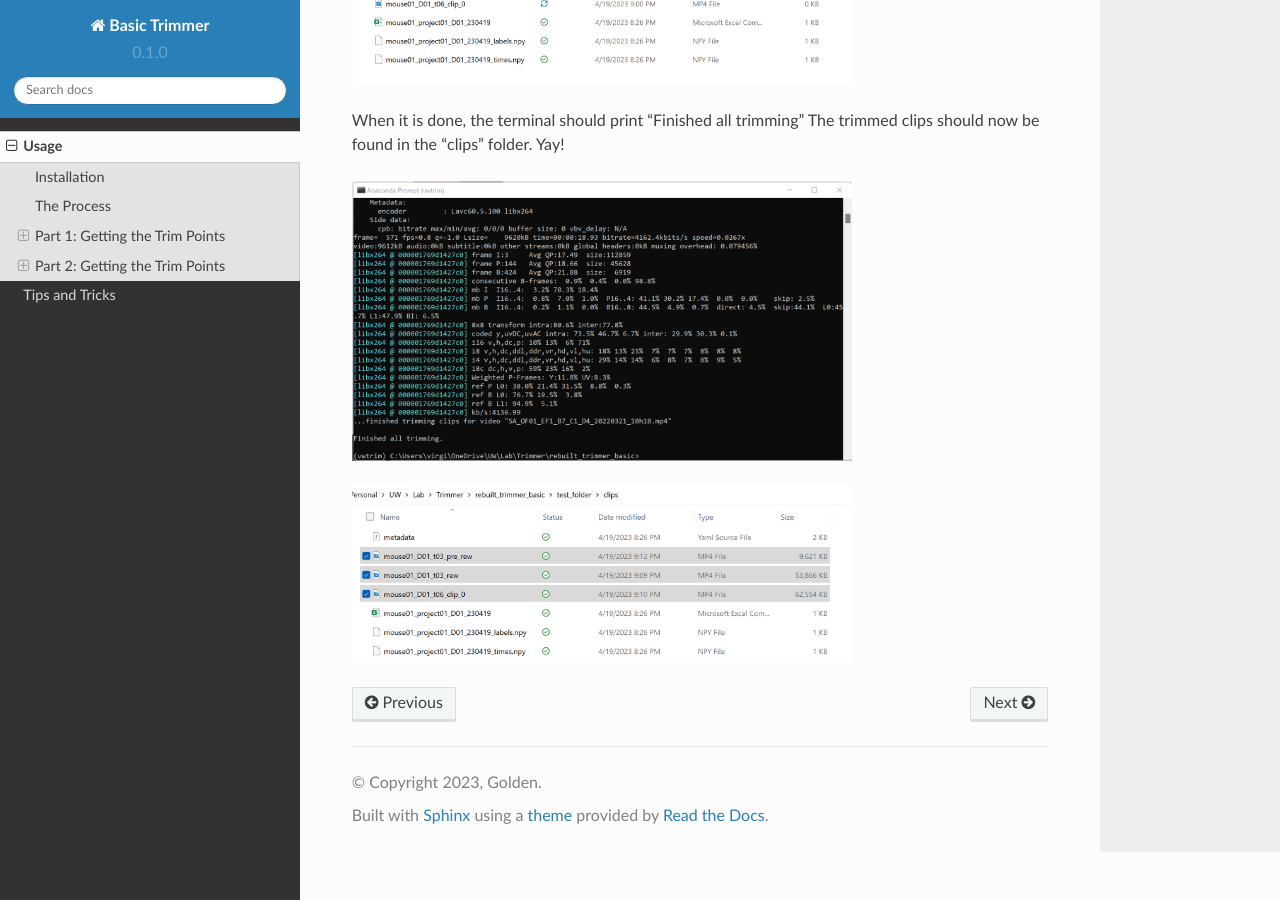
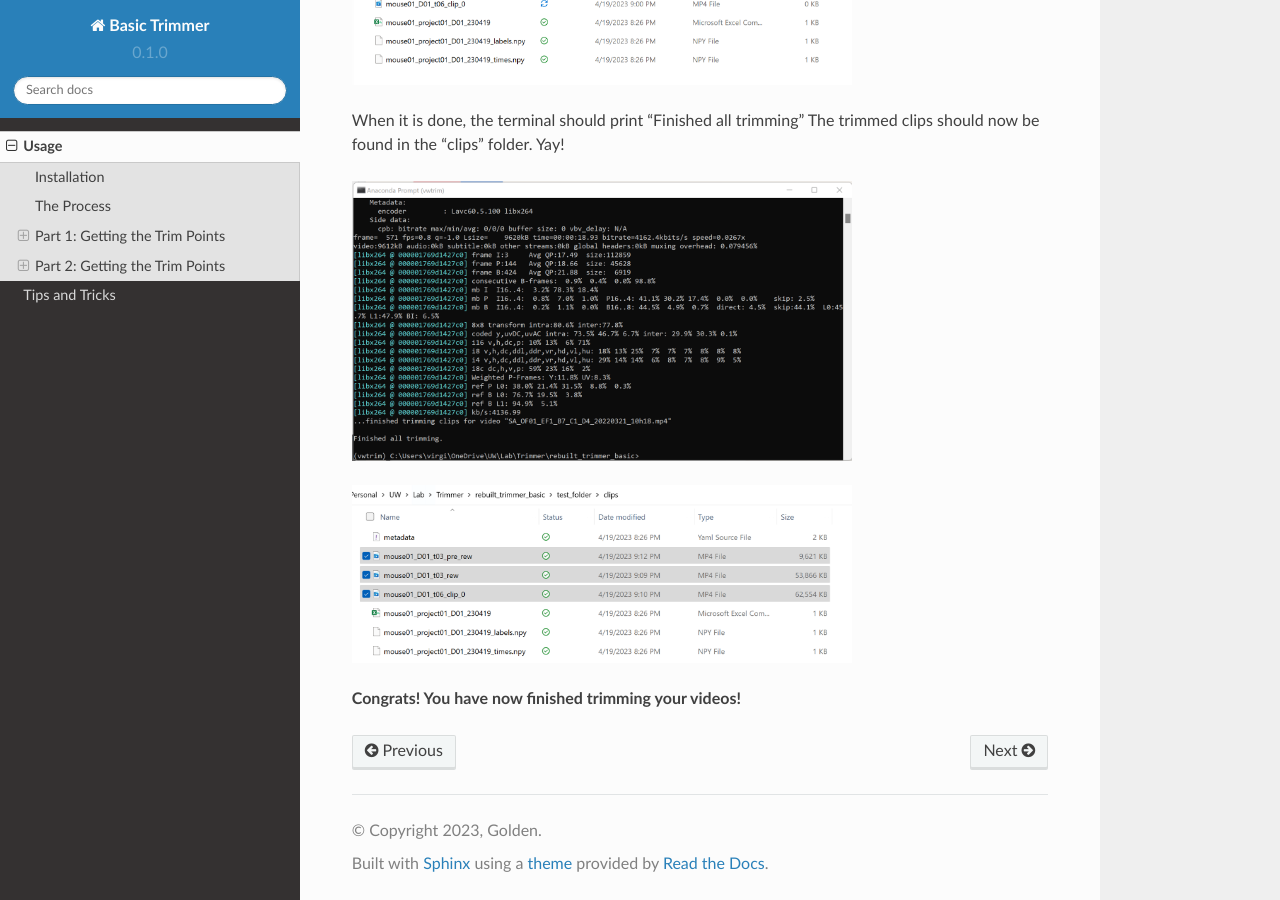
Before and after one commit to virginiavw/rtd-tutorial, a Sphinx documentation site: the page built from docs/source/usage.rst, in a window 1280 px wide and 900 px high, scrolled down 8488 px. Built offline with Sphinx 7.4.7 and the Read the Docs theme 2.0.0, drawn with Linux system fonts in a browser that asks for light colours.

Commit message:
Update usage.rst

```diff
--- a/docs/source/usage.rst
+++ b/docs/source/usage.rst
@@ -159,3 +159,5 @@ The trimmed clips should now be found in the "clips" folder. Yay!
 
 .. image:: images/clips_finished.png
   :width: 500
+
+**Congrats! You have now finished trimming your videos!**
```
